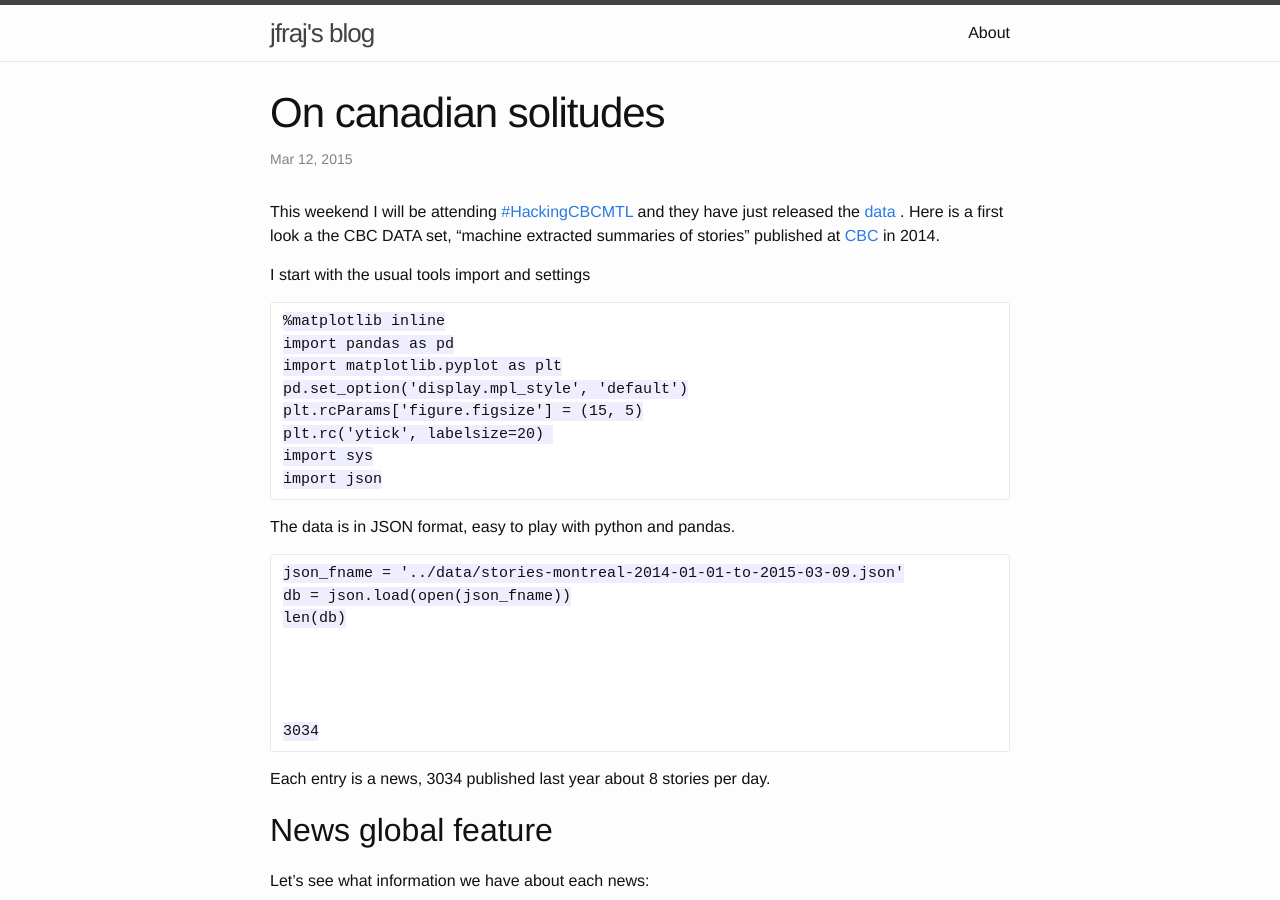
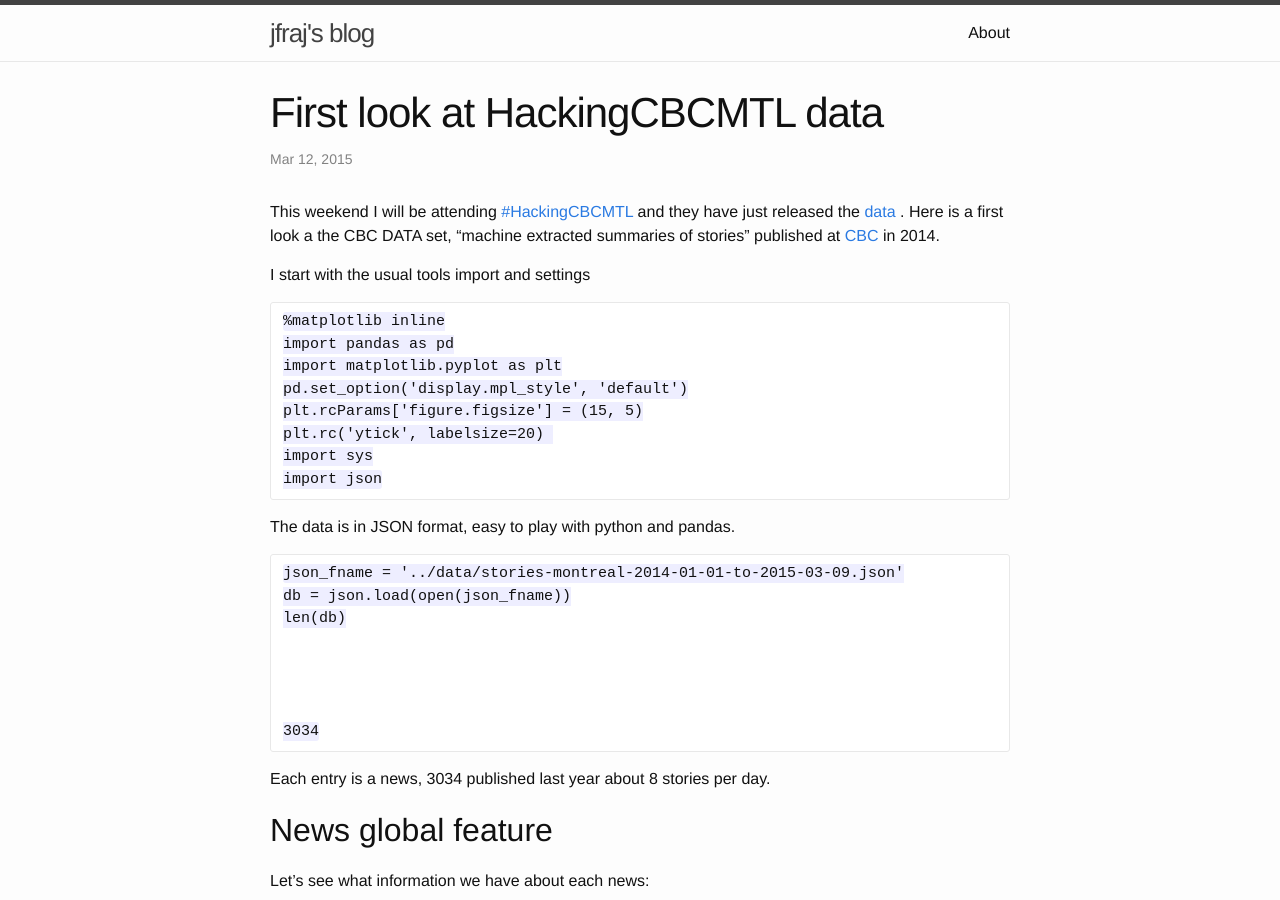
Before and after one commit to jfraj/jfraj.github.io, a Jekyll site: the page built from _posts/2015-03-12-data_first_look.md, in a window 1280 px wide and 900 px high. Built offline with Jekyll 4.4.1, drawn with Linux system fonts in a browser that asks for light colours.

Commit message:
fix title

```diff
--- a/_posts/2015-03-12-data_first_look.md
+++ b/_posts/2015-03-12-data_first_look.md
@@ -1,6 +1,6 @@
 ---
 layout: post
-title: On canadian solitudes
+title: First look at HackingCBCMTL data
 ---
 
 This weekend I will be attending
```
